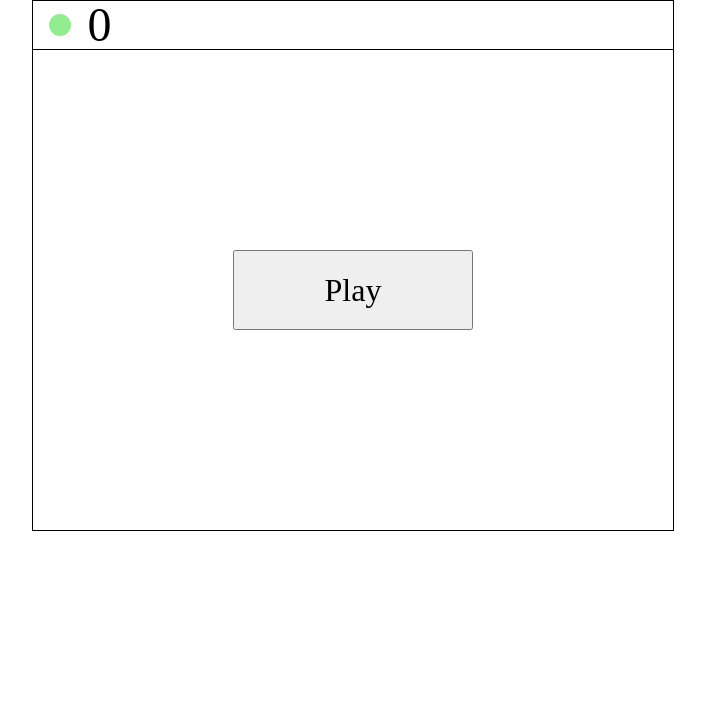
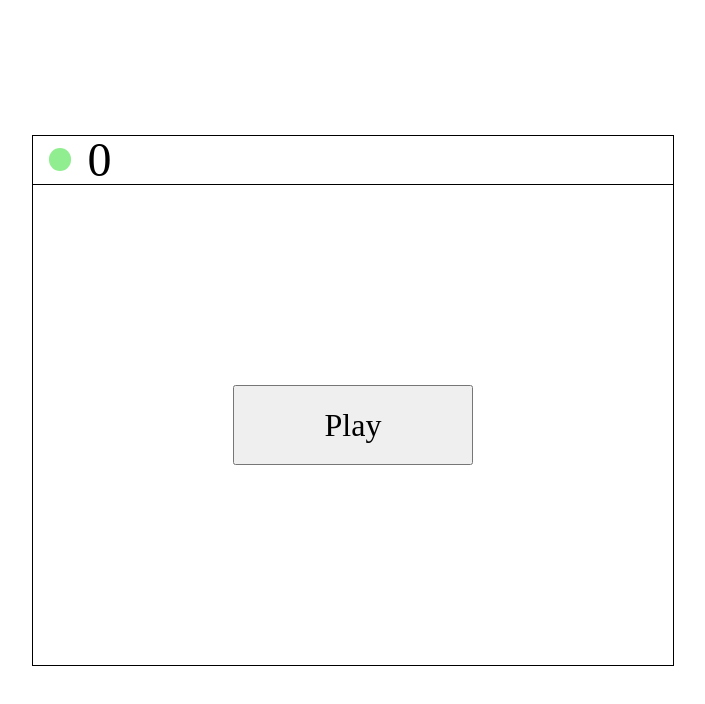
Before and after one commit to Lacisum/snake-95-typescript, a website built with Vite: page index.html in a window 1280 px wide. Shown: the whole page, without its empty margins (287-992 px from the left). Built offline with nearby package versions, Linux system fonts and the light colour scheme.

Commit message:
:lipstick: center the canvas

```diff
--- a/src/style.css
+++ b/src/style.css
@@ -11,8 +11,10 @@
 }
 
 #app {
+  height: 100dvh;
   display: flex;
   justify-content: center;
+  align-items: center;
 }
 
 .info-bar {
```
